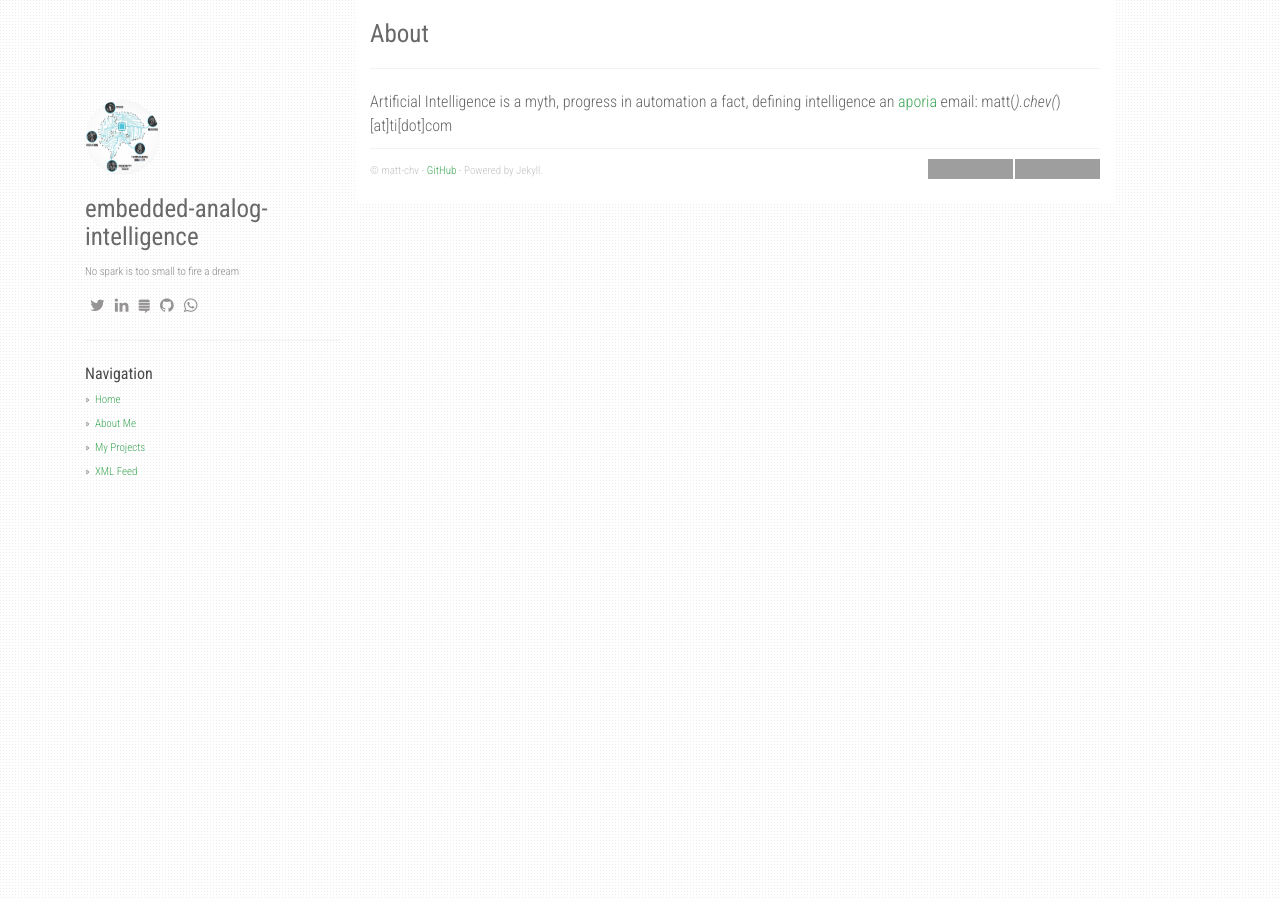
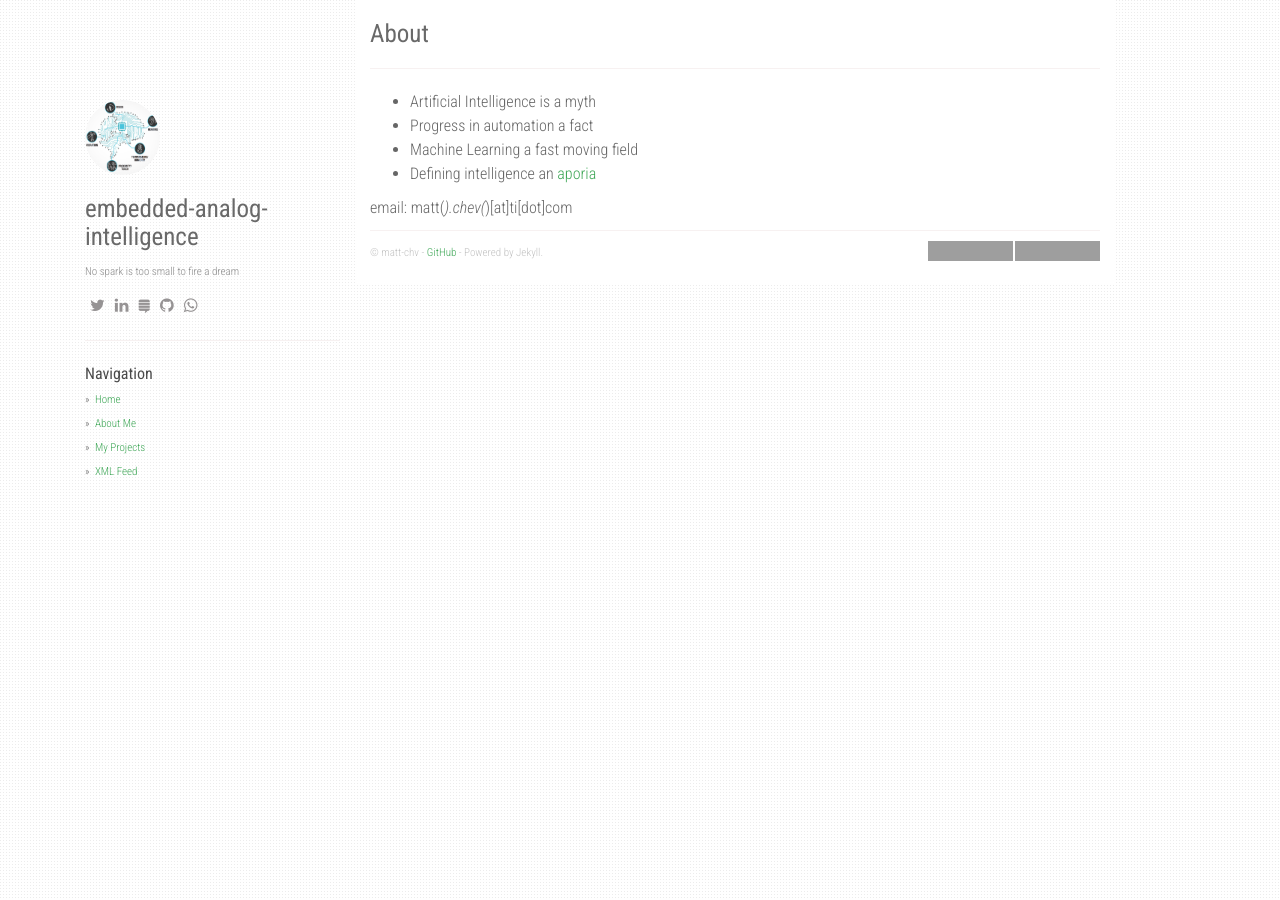
Before and after one commit to matt-chv/embedded-analog-intelligence, a Jekyll site: the page built from about.md, in a window 1280 px wide. Built offline with Jekyll 4.4.1, drawn with Linux system fonts in a browser that asks for light colours; nearby versions of some CDN libraries; grey boxes are pictures that could not be loaded.

Commit message:
fixed typos

```diff
--- a/about.md
+++ b/about.md
@@ -4,5 +4,9 @@ title: About
 permalink: /about/
 ---
 
-Artificial Intelligence is a myth, progress in automation a fact, defining intelligence an [aporia](https://en.wikipedia.org/wiki/Aporia)
+* Artificial Intelligence is a myth
+* Progress in automation a fact
+* Machine Learning a fast moving field
+* Defining intelligence an [aporia](https://en.wikipedia.org/wiki/Aporia)
+
 email: matt(*).chev(*)[at]ti[dot]com
```
